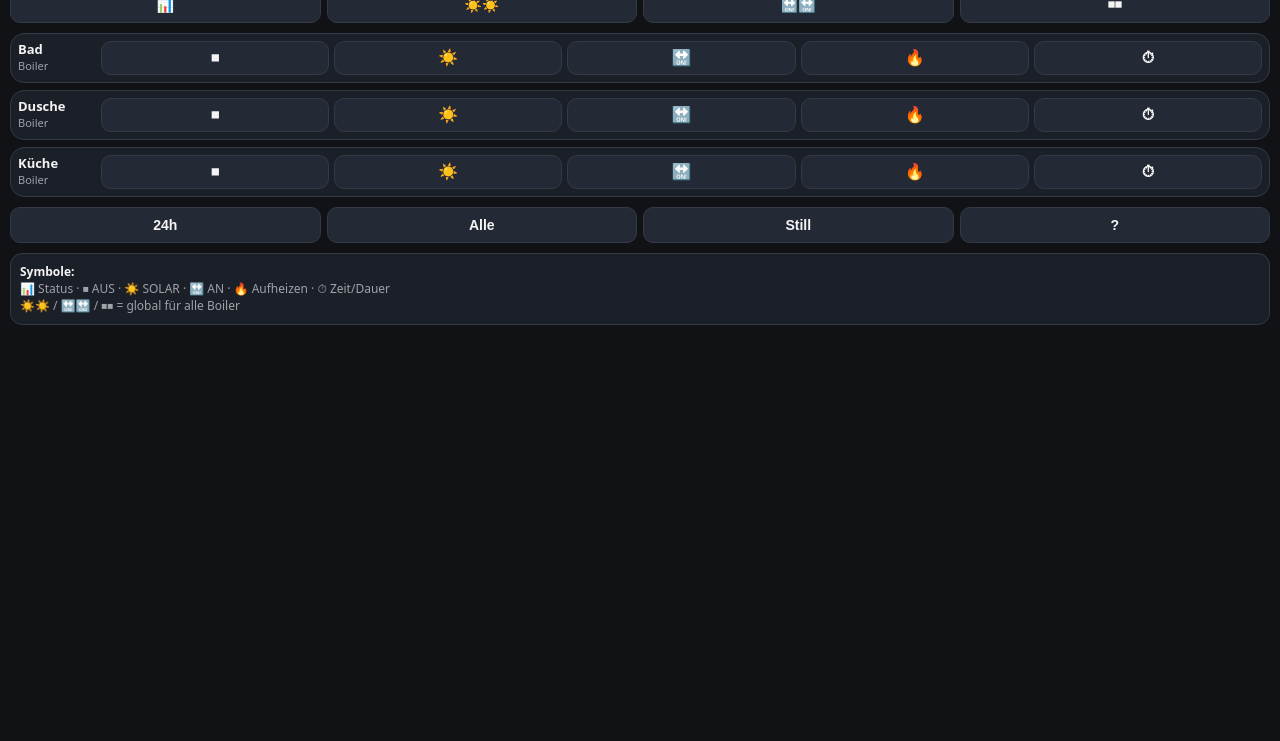
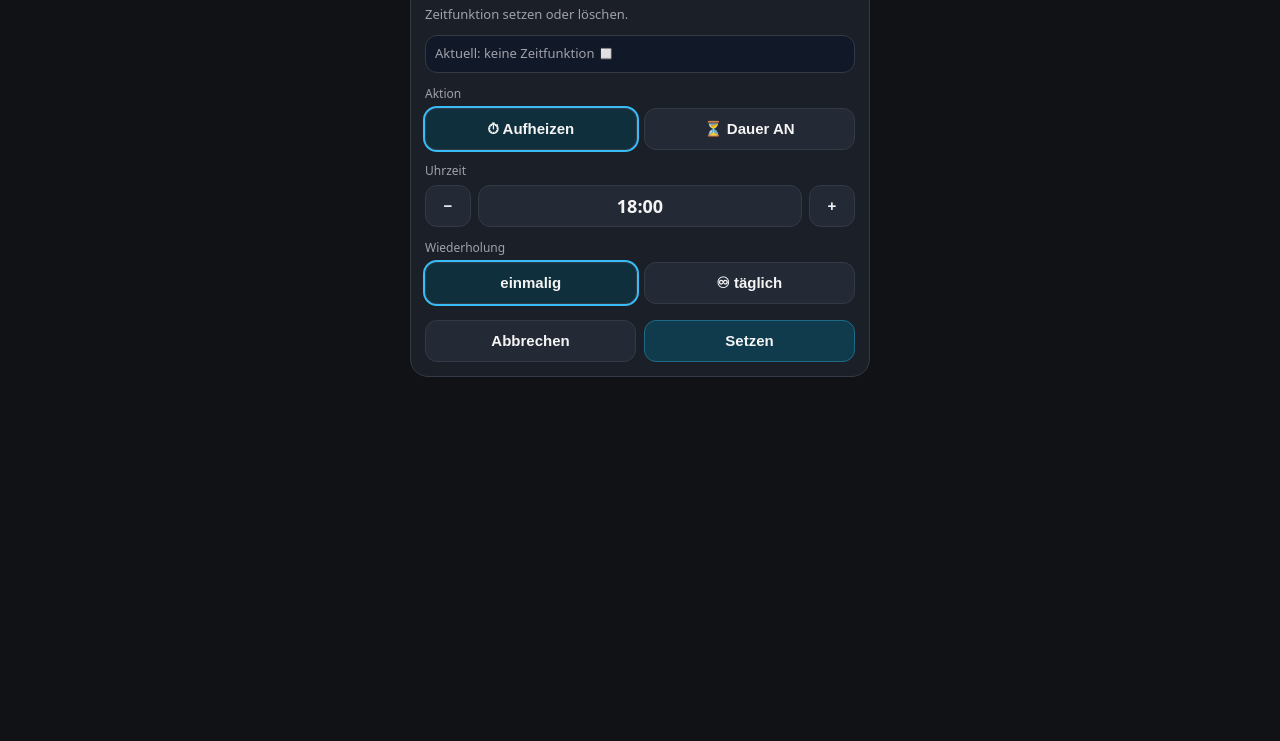
Before and after one commit to p4d2v2kqd8-sudo/boiler-mini-app, a plain HTML site: page index.html in a window 1280 px wide. Shown: the part 59-800 px from the top of the page. Drawn offline with Linux system fonts and the light colour scheme.

Commit message:
Update index.html

```diff
--- a/index.html
+++ b/index.html
@@ -3,8 +3,9 @@
 <head>
   <meta charset="utf-8">
   <meta name="viewport" content="width=device-width, initial-scale=1">
-  <title>Boilersteuerung</title>
+  <title>Boiler Mini-App</title>
   <script src="https://telegram.org/js/telegram-web-app.js"></script>
+
   <style>
     :root {
       --bg: #101216;
@@ -14,6 +15,7 @@
       --muted: #a1a1aa;
       --border: #333a46;
       --active: #38bdf8;
+      --danger: #ef4444;
     }
 
     * {
@@ -22,28 +24,48 @@
 
     body {
       margin: 0;
-      padding: 10px;
+      padding: 12px;
       font-family: system-ui, -apple-system, BlinkMacSystemFont, sans-serif;
       background: var(--bg);
       color: var(--text);
-      font-size: 14px;
+      font-size: 15px;
     }
 
     h1 {
-      font-size: 18px;
-      margin: 4px 0 10px 0;
-      line-height: 1.2;
+      font-size: 20px;
+      margin: 2px 0 8px 0;
+    }
+
+    h2 {
+      font-size: 17px;
+      margin: 16px 0 8px 0;
+    }
+
+    .card {
+      background: var(--card);
+      border: 1px solid var(--border);
+      border-radius: 18px;
+      padding: 14px;
+      max-width: 460px;
+      margin: 0 auto;
+    }
+
+    .subtitle {
+      color: var(--muted);
+      font-size: 13px;
+      margin-bottom: 12px;
+      line-height: 1.4;
     }
 
     button {
       border: 1px solid var(--border);
-      border-radius: 10px;
-      padding: 8px 4px;
-      font-size: 14px;
+      border-radius: 12px;
+      padding: 10px 8px;
+      min-height: 42px;
+      font-size: 15px;
       font-weight: 650;
       color: var(--text);
       background: var(--button);
-      min-height: 36px;
     }
 
     button:active {
@@ -51,229 +73,118 @@
       opacity: 0.85;
     }
 
-    .top {
-      display: grid;
-      grid-template-columns: repeat(4, 1fr);
-      gap: 6px;
-      margin-bottom: 10px;
+    button.active {
+      outline: 2px solid var(--active);
+      background: #0f2f3c;
     }
 
-    .panel {
-      display: flex;
-      flex-direction: column;
-      gap: 7px;
-    }
-
-    .row {
-      display: grid;
-      grid-template-columns: 78px repeat(5, 1fr);
-      gap: 5px;
-      align-items: center;
-      background: var(--card);
-      border: 1px solid var(--border);
-      border-radius: 14px;
-      padding: 7px;
-    }
-
-    .name {
-      font-weight: 750;
-      font-size: 13px;
-      line-height: 1.1;
-    }
-
-    .small {
-      font-size: 11px;
-      color: var(--muted);
-      margin-top: 2px;
-    }
-
-    .mini {
-      min-height: 34px;
-      font-size: 16px;
-      padding: 6px 2px;
-    }
-
-    .legend {
-      margin-top: 10px;
-      padding: 9px;
-      border: 1px solid var(--border);
-      border-radius: 12px;
-      background: var(--card);
-      color: var(--muted);
-      font-size: 12px;
-      line-height: 1.45;
-    }
-
-    .legend b {
-      color: var(--text);
-      font-weight: 700;
-    }
-
-    .overlay {
-      display: none;
-      position: fixed;
-      inset: 0;
-      background: rgba(0, 0, 0, 0.72);
-      align-items: center;
-      justify-content: center;
-      padding: 14px;
-      z-index: 10;
-    }
-
-    .modal {
-      width: 100%;
-      max-width: 420px;
-      background: #171b22;
-      border: 1px solid var(--border);
-      border-radius: 18px;
-      padding: 14px;
-      box-shadow: 0 12px 40px rgba(0, 0, 0, 0.45);
-    }
-
-    .modal h2 {
-      margin: 0 0 10px 0;
-      font-size: 18px;
+    button.danger {
+      background: #3a1717;
+      border-color: #5f2424;
+      color: #fecaca;
     }
 
     .section {
-      margin: 10px 0;
+      margin-top: 12px;
     }
 
     .label {
       font-size: 12px;
       color: var(--muted);
-      margin-bottom: 5px;
+      margin-bottom: 6px;
     }
 
     .seg {
       display: grid;
       grid-template-columns: 1fr 1fr;
-      gap: 6px;
-    }
-
-    .seg button.active {
-      outline: 2px solid var(--active);
-      background: #0f2f3c;
+      gap: 7px;
     }
 
     .picker {
       display: grid;
-      grid-template-columns: 44px 1fr 44px;
-      gap: 6px;
+      grid-template-columns: 46px 1fr 46px;
+      gap: 7px;
       align-items: center;
     }
 
     .value {
       background: var(--button);
       border: 1px solid var(--border);
-      border-radius: 10px;
-      min-height: 38px;
+      border-radius: 12px;
+      min-height: 42px;
       display: flex;
       align-items: center;
       justify-content: center;
-      font-size: 17px;
-      font-weight: 750;
+      font-size: 18px;
+      font-weight: 800;
     }
 
-    .modal-actions {
+    .actions {
       display: grid;
       grid-template-columns: 1fr 1fr;
       gap: 8px;
-      margin-top: 12px;
+      margin-top: 16px;
     }
 
-    @media (max-width: 360px) {
-      body {
-        padding: 7px;
+    .full {
+      grid-column: 1 / -1;
     }
 
-      .row {
-        grid-template-columns: 70px repeat(5, 1fr);
-        gap: 4px;
-        padding: 6px;
+    .primary {
+      background: #0f3b4d;
+      border-color: #1d6a88;
     }
 
-      .mini {
-        font-size: 15px;
+    .help-row {
+      padding: 8px 0;
+      border-bottom: 1px solid var(--border);
+      line-height: 1.35;
     }
 
-      .name {
-        font-size: 12px;
+    .help-row:last-child {
+      border-bottom: 0;
     }
+
+    .symbol {
+      font-weight: 800;
+      color: var(--text);
+      display: inline-block;
+      min-width: 72px;
+    }
+
+    .hidden {
+      display: none;
+    }
+
+    .current {
+      margin-top: 8px;
+      padding: 9px;
+      background: #111827;
+      border: 1px solid var(--border);
+      border-radius: 12px;
+      color: var(--muted);
+      font-size: 13px;
+      line-height: 1.35;
     }
   </style>
 </head>
 
 <body>
-  <h1>Boilersteuerung</h1>
-
-  <div class="top">
-    <button onclick="send('/boiler_status')">📊</button>
-    <button onclick="send('/boiler_solar')">☀️☀️</button>
-    <button onclick="send('/boiler_an')">🔛🔛</button>
-    <button onclick="send('/boiler_aus')">⏹⏹</button>
+  <div class="card" id="scheduleView">
+    <h1 id="title">Zeitfunktion</h1>
+    <div class="subtitle" id="subtitle">
+      Zeitfunktion setzen oder löschen.
     </div>
 
-  <div class="panel">
-    <div class="row">
-      <div>
-        <div class="name">Bad</div>
-        <div class="small">Boiler</div>
+    <div class="current" id="currentState">
+      Aktuell: keine Zeitfunktion
     </div>
-      <button class="mini" onclick="send('/boiler_bad_aus')">⏹</button>
-      <button class="mini" onclick="send('/boiler_bad_solar')">☀️</button>
-      <button class="mini" onclick="send('/boiler_bad_an')">🔛</button>
-      <button class="mini" onclick="send('/boiler_bad_aufheizen')">🔥</button>
-      <button class="mini" onclick="openSchedule('bad', 'Bad')">⏱</button>
-    </div>
-
-    <div class="row">
-      <div>
-        <div class="name">Dusche</div>
-        <div class="small">Boiler</div>
-      </div>
-      <button class="mini" onclick="send('/boiler_dusche_aus')">⏹</button>
-      <button class="mini" onclick="send('/boiler_dusche_solar')">☀️</button>
-      <button class="mini" onclick="send('/boiler_dusche_an')">🔛</button>
-      <button class="mini" onclick="send('/boiler_dusche_aufheizen')">🔥</button>
-      <button class="mini" onclick="openSchedule('dusche', 'Dusche')">⏱</button>
-    </div>
-
-    <div class="row">
-      <div>
-        <div class="name">Küche</div>
-        <div class="small">Boiler</div>
-      </div>
-      <button class="mini" onclick="send('/boiler_kueche_aus')">⏹</button>
-      <button class="mini" onclick="send('/boiler_kueche_solar')">☀️</button>
-      <button class="mini" onclick="send('/boiler_kueche_an')">🔛</button>
-      <button class="mini" onclick="send('/boiler_kueche_aufheizen')">🔥</button>
-      <button class="mini" onclick="openSchedule('kueche', 'Küche')">⏱</button>
-    </div>
-  </div>
-
-  <div class="top" style="margin-top:10px;">
-    <button onclick="send('/boiler_status_24h')">24h</button>
-    <button onclick="send('/boiler_status_alle')">Alle</button>
-    <button onclick="send('/boiler_status_nein')">Still</button>
-    <button onclick="send('/hilfe')">?</button>
-  </div>
-
-  <div class="legend">
-    <b>Symbole:</b><br>
-    📊 Status · ⏹ AUS · ☀️ SOLAR · 🔛 AN · 🔥 Aufheizen · ⏱ Zeit/Dauer<br>
-    ☀️☀️ / 🔛🔛 / ⏹⏹ = global für alle Boiler
-  </div>
-
-  <div class="overlay" id="overlay">
-    <div class="modal">
-      <h2 id="modalTitle">Zeitfunktion</h2>
 
     <div class="section">
       <div class="label">Aktion</div>
       <div class="seg">
-          <button id="actionHeat" class="active" onclick="setAction('aufheizen')">🔥 Aufheizen</button>
-          <button id="actionOn" onclick="setAction('stunden_an')">🔛 Stunden AN</button>
+        <button id="actionHeat" onclick="setAction('heat')">⏱ Aufheizen</button>
+        <button id="actionDuration" onclick="setAction('duration')">⏳ Dauer AN</button>
       </div>
     </div>
 
@@ -298,15 +209,89 @@
     <div class="section">
       <div class="label">Wiederholung</div>
       <div class="seg">
-          <button id="repeatOnce" class="active" onclick="setRepeat(false)">Einmalig</button>
-          <button id="repeatAlways" onclick="setRepeat(true)">Täglich</button>
+        <button id="repeatOnce" onclick="setRepeat(false)">einmalig</button>
+        <button id="repeatDaily" onclick="setRepeat(true)">♾ täglich</button>
       </div>
     </div>
 
-      <div class="modal-actions">
-        <button onclick="closeSchedule()">Abbrechen</button>
-        <button onclick="submitSchedule()">Senden</button>
+    <div class="actions">
+      <button onclick="closeApp()">Abbrechen</button>
+      <button class="primary" onclick="submitSchedule()">Setzen</button>
+      <button class="danger full" id="deleteButton" onclick="deleteSchedule()">Zeitfunktion löschen</button>
     </div>
+  </div>
+
+  <div class="card hidden" id="helpView">
+    <h1>📖 Hilfe</h1>
+    <div class="subtitle">
+      Bedeutung der Telegram-Tasten.
+    </div>
+
+    <div class="help-row">
+      <span class="symbol">🚽</span> Boiler Bad
+    </div>
+    <div class="help-row">
+      <span class="symbol">🛁</span> Boiler Dusche
+    </div>
+    <div class="help-row">
+      <span class="symbol">🍽️</span> Boiler Küche
+    </div>
+
+    <h2>Betriebsmodus</h2>
+    <div class="help-row">
+      <span class="symbol">▶️</span> Boiler dauerhaft AN
+    </div>
+    <div class="help-row">
+      <span class="symbol">⏹</span> Boiler AUS
+    </div>
+    <div class="help-row">
+      <span class="symbol">☀️</span> SOLAR-Modus
+    </div>
+    <div class="help-row">
+      <span class="symbol">🔘 / ⚪️</span> aktiv / nicht aktiv beim Betriebsmodus
+    </div>
+
+    <h2>Aufheizen</h2>
+    <div class="help-row">
+      <span class="symbol">🔥</span> einmal aufheizen bis kein Strom mehr gezogen wird
+    </div>
+    <div class="help-row">
+      <span class="symbol">☑️ / ◻️</span> Aufheizen aktiv / nicht aktiv
+    </div>
+
+    <h2>Zeitfunktion</h2>
+    <div class="help-row">
+      <span class="symbol">⏱ ◻️</span> keine Zeitfunktion
+    </div>
+    <div class="help-row">
+      <span class="symbol">⏱ 08:00</span> einmalig aufheizen
+    </div>
+    <div class="help-row">
+      <span class="symbol">♾ 08:00</span> täglich aufheizen
+    </div>
+    <div class="help-row">
+      <span class="symbol">⏳ 08:00</span> einmalig für Dauer AN
+    </div>
+    <div class="help-row">
+      <span class="symbol">🎛️ 08:00</span> täglich für Dauer AN
+    </div>
+
+    <h2>Alle Boiler</h2>
+    <div class="help-row">
+      <span class="symbol">🔗 ▶️</span> alle Boiler AN
+    </div>
+    <div class="help-row">
+      <span class="symbol">🔗 ⏹</span> alle Boiler AUS
+    </div>
+    <div class="help-row">
+      <span class="symbol">🔗 ☀️</span> alle Boiler SOLAR
+    </div>
+    <div class="help-row">
+      <span class="symbol">📊 📲</span> Status anfordern
+    </div>
+
+    <div class="actions">
+      <button class="primary full" onclick="closeApp()">Schließen</button>
     </div>
   </div>
 
@@ -318,14 +303,44 @@
       tg.expand();
     }
 
-    let currentBoiler = 'bad';
-    let currentBoilerLabel = 'Bad';
-    let currentAction = 'aufheizen';
-    let currentHour = 18;
-    let currentDuration = 2;
-    let currentRepeat = false;
+    const params = new URLSearchParams(window.location.search);
 
-    function send(command) {
+    let view = params.get('view') || 'schedule';
+    let boiler = params.get('boiler') || 'bad';
+
+    let scheduled = params.get('scheduled') === '1';
+    let currentHour = parseInt(params.get('hour') || '18', 10);
+    let currentDuration = parseInt(params.get('durationHours') || '2', 10);
+    let repeatDaily = params.get('daily') === '1';
+    let action = params.get('duration') === '1' ? 'duration' : 'heat';
+
+    const boilerLabels = {
+      bad: '🚽 Bad',
+      dusche: '🛁 Dusche',
+      kueche: '🍽️ Küche'
+    };
+
+    function validBoiler(key) {
+      return key === 'bad' || key === 'dusche' || key === 'kueche';
+    }
+
+    if (!validBoiler(boiler)) {
+      boiler = 'bad';
+    }
+
+    if (isNaN(currentHour) || currentHour < 0 || currentHour > 23) {
+      currentHour = 18;
+    }
+
+    if (isNaN(currentDuration) || currentDuration < 1 || currentDuration > 24) {
+      currentDuration = 2;
+    }
+
+    function pad2(n) {
+      return n < 10 ? '0' + n : '' + n;
+    }
+
+    function sendCommand(command) {
       if (!tg) {
         alert(command);
         return;
@@ -335,35 +350,27 @@
         command: command
       }));
 
+      setTimeout(function () {
         tg.close();
+      }, 250);
     }
 
-    function openSchedule(key, label) {
-      currentBoiler = key;
-      currentBoilerLabel = label;
-      currentAction = 'aufheizen';
-      currentHour = 18;
-      currentDuration = 2;
-      currentRepeat = false;
-
-      document.getElementById('modalTitle').textContent = label + ' Zeitfunktion';
-      updateModal();
-
-      document.getElementById('overlay').style.display = 'flex';
+    function closeApp() {
+      if (tg) {
+        tg.close();
+      } else {
+        window.close();
+      }
     }
 
-    function closeSchedule() {
-      document.getElementById('overlay').style.display = 'none';
+    function setAction(nextAction) {
+      action = nextAction;
+      renderSchedule();
     }
 
-    function setAction(action) {
-      currentAction = action;
-      updateModal();
-    }
-
-    function setRepeat(repeat) {
-      currentRepeat = repeat;
-      updateModal();
+    function setRepeat(value) {
+      repeatDaily = value === true;
+      renderSchedule();
     }
 
     function changeHour(delta) {
@@ -372,7 +379,7 @@
       if (currentHour < 0) currentHour = 23;
       if (currentHour > 23) currentHour = 0;
 
-      updateModal();
+      renderSchedule();
     }
 
     function changeDuration(delta) {
@@ -381,42 +388,106 @@
       if (currentDuration < 1) currentDuration = 1;
       if (currentDuration > 24) currentDuration = 24;
 
-      updateModal();
+      renderSchedule();
     }
 
-    function updateModal() {
+    function currentTypeText() {
+      if (!scheduled) {
+        return 'keine Zeitfunktion';
+      }
+
+      if (repeatDaily && action === 'duration') {
+        return '🎛️ täglich für Dauer AN';
+      }
+
+      if (repeatDaily) {
+        return '♾ täglich aufheizen';
+      }
+
+      if (action === 'duration') {
+        return '⏳ einmalig für Dauer AN';
+      }
+
+      return '⏱ einmalig aufheizen';
+    }
+
+    function renderSchedule() {
+      document.getElementById('title').textContent =
+        boilerLabels[boiler] + ' Zeitfunktion';
+
+      document.getElementById('subtitle').textContent =
+        'Zeitfunktion setzen oder löschen.';
+
       document.getElementById('hourValue').textContent =
-        String(currentHour).padStart(2, '0') + ':00';
+        pad2(currentHour) + ':00';
 
       document.getElementById('durationValue').textContent =
         currentDuration + ' h';
 
-      document.getElementById('actionHeat').classList.toggle('active', currentAction === 'aufheizen');
-      document.getElementById('actionOn').classList.toggle('active', currentAction === 'stunden_an');
+      document.getElementById('actionHeat').classList.toggle('active', action === 'heat');
+      document.getElementById('actionDuration').classList.toggle('active', action === 'duration');
 
-      document.getElementById('repeatOnce').classList.toggle('active', currentRepeat === false);
-      document.getElementById('repeatAlways').classList.toggle('active', currentRepeat === true);
+      document.getElementById('repeatOnce').classList.toggle('active', repeatDaily === false);
+      document.getElementById('repeatDaily').classList.toggle('active', repeatDaily === true);
 
       document.getElementById('durationSection').style.display =
-        currentAction === 'stunden_an' ? 'block' : 'none';
+        action === 'duration' ? 'block' : 'none';
+
+      document.getElementById('deleteButton').style.display =
+        scheduled ? 'block' : 'none';
+
+      let state = 'Aktuell: ';
+
+      if (!scheduled) {
+        state += 'keine Zeitfunktion ◻️';
+      } else {
+        state += currentTypeText() + ' um ' + pad2(currentHour) + ':00';
+
+        if (action === 'duration') {
+          state += ' für ' + currentDuration + ' h';
+        }
+      }
+
+      document.getElementById('currentState').textContent = state;
     }
 
     function submitSchedule() {
-      let cmd = '/boiler_' + currentBoiler + '_';
+      let cmd = '/boiler_' + boiler + '_';
 
-      if (currentRepeat) {
+      if (repeatDaily) {
         cmd += 'immer_';
       }
 
       cmd += currentHour + '_uhr_';
 
-      if (currentAction === 'aufheizen') {
+      if (action === 'duration') {
+        cmd += currentDuration + '_stunden_an';
+      } else {
         cmd += 'aufheizen';
-      } else {
-        cmd += currentDuration + '_stunden_an';
       }
 
-      send(cmd);
+      sendCommand(cmd);
+    }
+
+    function deleteSchedule() {
+      sendCommand('/boiler_' + boiler + '_zeit_aus');
+    }
+
+    function showHelp() {
+      document.getElementById('scheduleView').classList.add('hidden');
+      document.getElementById('helpView').classList.remove('hidden');
+    }
+
+    function showSchedule() {
+      document.getElementById('helpView').classList.add('hidden');
+      document.getElementById('scheduleView').classList.remove('hidden');
+      renderSchedule();
+    }
+
+    if (view === 'help') {
+      showHelp();
+    } else {
+      showSchedule();
     }
   </script>
 </body>
```
Lines whose indentation alone changed are shown as unchanged.
